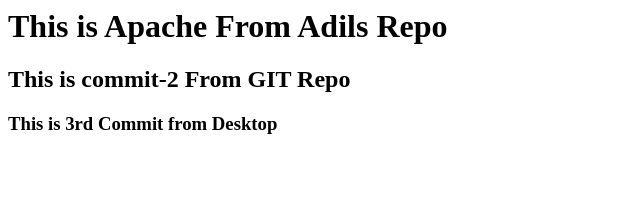
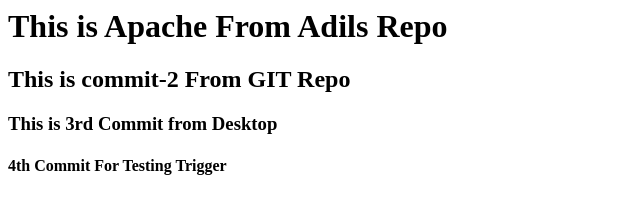
Before and after one commit to adilshaikhatwork/git-jenkins-demo, a plain HTML site: page index.html in a window 1280 px wide. Shown: the whole page, without its empty margins (0-640 px from the left). Drawn offline with Linux system fonts and the light colour scheme.

Commit message:
commiting 4th change as well

```diff
--- a/index.html
+++ b/index.html
@@ -3,3 +3,5 @@
 <h2> This is commit-2 From GIT Repo </h2>
 
 <h3> This is 3rd Commit from Desktop </h3>
+
+<h4> 4th Commit For Testing Trigger </h4>
```
